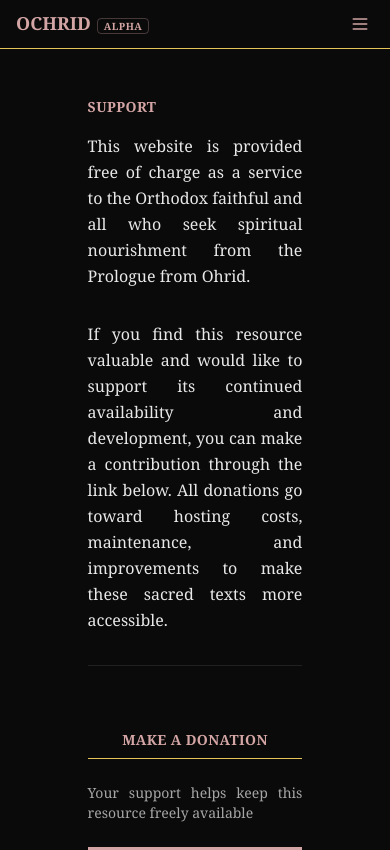
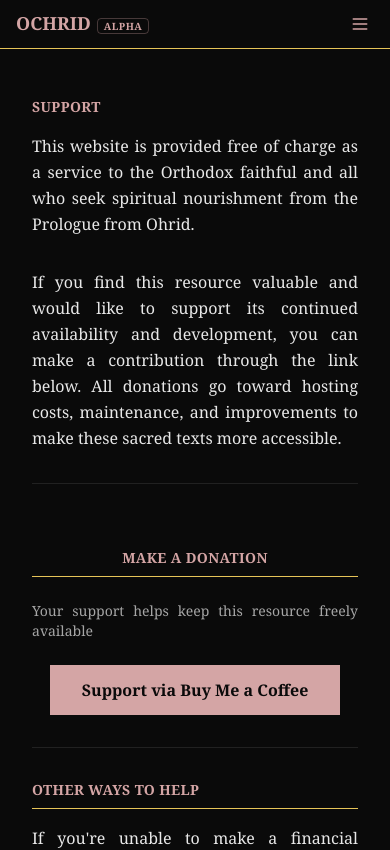
Before and after one commit to marcian-cx/ochrid, a Next.js app: page /donate in a window 390 px wide. Shown: the top 850 px of the page. Built offline with nearby package versions, Linux system fonts and the light colour scheme.

Commit message:
make paddings match

```diff
--- a/app/about/page.tsx
+++ b/app/about/page.tsx
@@ -7,7 +7,7 @@ export const metadata = {
 
 export default function AboutPage() {
   return (
-    <div className="w-3/5 mx-auto">
+    <div className="w-full md:w-3/5 mx-auto px-4 md:px-0">
       <h1 className="text-lg font-semibold mb-4 text-burgundy uppercase tracking-wide text-sm">About</h1>
 
       <div className="space-y-8 text-base leading-normal text-ink">
--- a/app/donate/page.tsx
+++ b/app/donate/page.tsx
@@ -7,7 +7,7 @@ export const metadata = {
 
 export default function DonatePage() {
   return (
-    <div className="w-3/5 mx-auto">
+    <div className="w-full md:w-3/5 mx-auto px-4 md:px-0">
       <h1 className="text-lg font-semibold mb-4 text-burgundy uppercase tracking-wide text-sm">Support</h1>
 
       <div className="space-y-8 text-base leading-relaxed text-ink">
```
